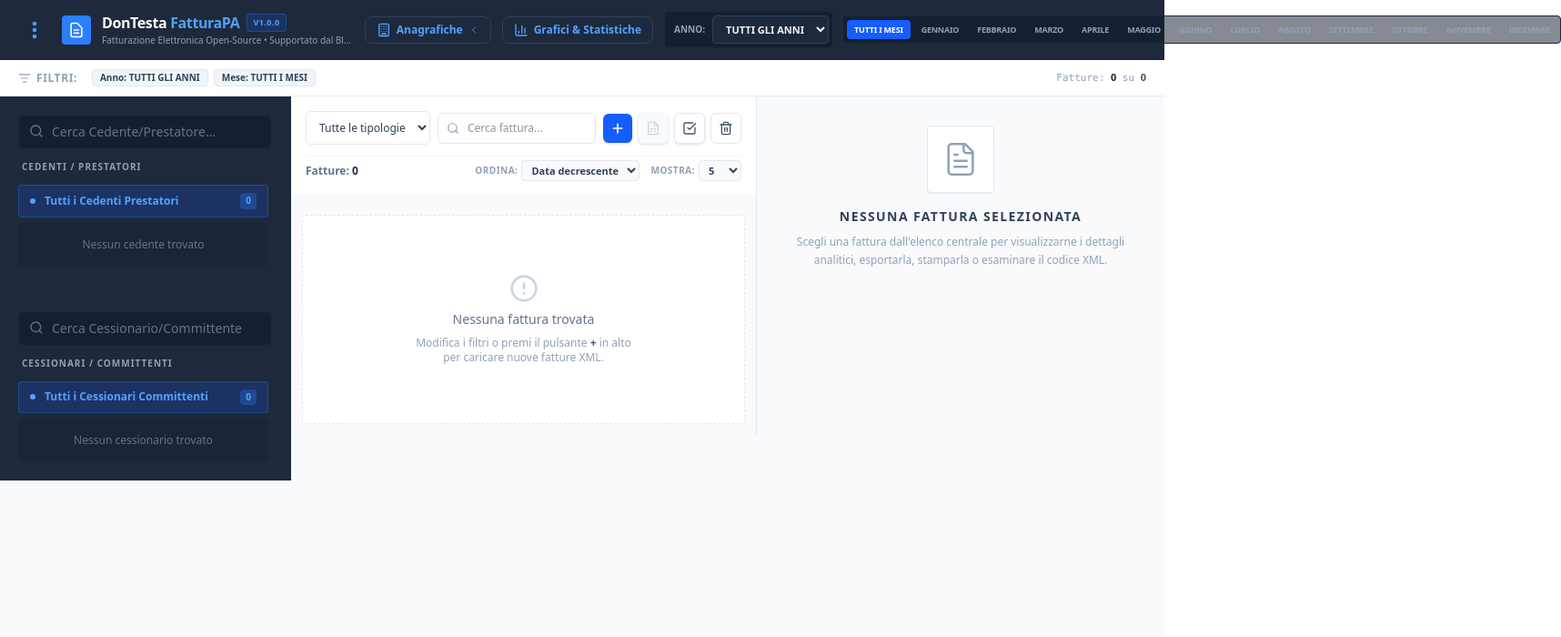
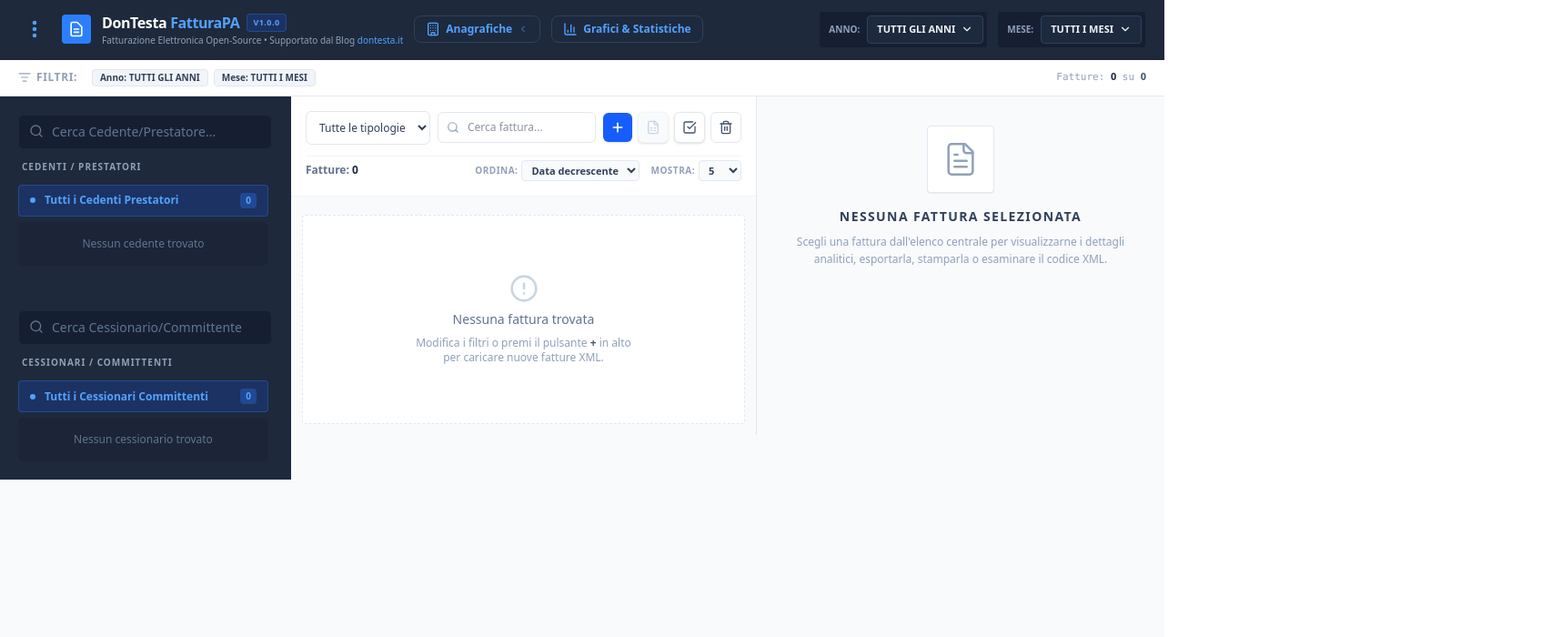
Before and after one commit to amusarra/dontesta-fisco-hub, a React (Vite) app: page / in a window 1280 px wide. Shown: the top 700 px of the page at 91% size, 1716 px wide, since content can reach past the window. Built offline with nearby package versions, Linux system fonts and the light colour scheme.

Commit message:
feat: implement multi-select filters for year and month in AnalyticsDashboard

```diff
--- a/src/App.tsx
+++ b/src/App.tsx
@@ -36,6 +36,7 @@ import InvoiceList from "./components/InvoiceList";
 import InvoiceViewer from "./components/InvoiceViewer";
 import AnalyticsDashboard from "./components/AnalyticsDashboard";
 import DatabaseStatus from "./components/DatabaseStatus";
+import MultiSelect from "./components/MultiSelect";
 import { parseFatturaXML, validateFatturaXML, extractXmlFromP7m, decodeXmlBytes } from "./utils/parser";
 import { loadInvoicesFromDB, saveInvoicesToDB, clearInvoicesDB, migrateFromLocalStorage } from "./utils/db";
 import { FatturaElettronica } from "./types";
@@ -318,9 +319,9 @@ export default function App() {
     });
   };
 
-  // Filters State
-  const [selectedYear, setSelectedYear] = useState<string>("TUTTI GLI ANNI");
-  const [selectedMonth, setSelectedMonth] = useState<string | null>(null);
+  // Filters State - Multi-select arrays
+  const [selectedYears, setSelectedYears] = useState<string[]>([]);
+  const [selectedMonths, setSelectedMonths] = useState<string[]>([]);
   const [selectedSupplier, setSelectedSupplier] = useState<string | null>(null);
   const [selectedCustomer, setSelectedCustomer] = useState<string | null>(null);
 
@@ -484,8 +485,8 @@ export default function App() {
         );
 
         // Reset active filters
-        setSelectedYear("TUTTI GLI ANNI");
-        setSelectedMonth(null);
+        setSelectedYears([]);
+        setSelectedMonths([]);
         setSelectedSupplier(null);
         setSelectedCustomer(null);
 
@@ -547,16 +548,16 @@ export default function App() {
   // Core filtering logic for middle list & left sidebar highlights
   const filteredInvoices = useMemo(() => {
     return invoices.filter((inv) => {
-      // 1. Year Filter
-      if (selectedYear !== "TUTTI GLI ANNI") {
+      // 1. Year Filter (multi-select)
+      if (selectedYears.length > 0) {
         const invYear = inv.datiGenerali.data.split("-")[0];
-        if (invYear !== selectedYear) return false;
+        if (!selectedYears.includes(invYear)) return false;
       }
 
-      // 2. Month Filter
-      if (selectedMonth !== null) {
+      // 2. Month Filter (multi-select)
+      if (selectedMonths.length > 0) {
         const invMonth = inv.datiGenerali.data.split("-")[1];
-        if (invMonth !== selectedMonth) return false;
+        if (!selectedMonths.includes(invMonth)) return false;
       }
 
       // 3. Supplier (Cedente) Filter
@@ -573,7 +574,7 @@ export default function App() {
 
       return true;
     });
-  }, [invoices, selectedYear, selectedMonth, selectedSupplier, selectedCustomer]);
+  }, [invoices, selectedYears, selectedMonths, selectedSupplier, selectedCustomer]);
 
   // Handle smart auto-selection when filters change
   useEffect(() => {
@@ -878,42 +879,31 @@ export default function App() {
 
         {/* YEAR & MONTH SELECTOR FILTER - ALWAYS VISIBLE */}
         <div className="flex flex-col gap-2.5 md:flex-row md:items-center shrink-0 min-w-0 max-w-full">
-          {/* Year Dropdown Select block */}
+          {/* Year Multi-Select */}
           <div className="flex items-center gap-1.5 bg-slate-900/50 p-1 rounded border border-slate-800 shrink-0 select-none">
             <span className="text-[10px] text-slate-400 font-bold uppercase pl-1.5 pr-0.5 hidden sm:inline">Anno:</span>
-            <select
-              value={selectedYear}
-              onChange={(e) => setSelectedYear(e.target.value)}
-              className="bg-slate-800 text-slate-100 text-[11px] font-extrabold rounded px-2.5 py-1.5 border border-slate-700 focus:outline-none focus:ring-1 focus:ring-blue-500 cursor-pointer hover:bg-slate-700 hover:text-white transition-colors"
-              id="year-select-dropdown"
-            >
-              {yearsList.map((year) => (
-                <option key={year} value={year} className="bg-slate-950 text-slate-100 font-bold">
-                  {year}
-                </option>
-              ))}
-            </select>
+            <MultiSelect
+              options={yearsList.filter(y => y !== "TUTTI GLI ANNI").map(year => ({ value: year, label: year }))}
+              selectedValues={selectedYears}
+              onChange={setSelectedYears}
+              allLabel="TUTTI GLI ANNI"
+              id="year-multi-select"
+            />
           </div>
 
-          {/* MONTH SELECTOR FILTER */}
-          <div className="flex items-center gap-1 bg-slate-900/50 p-1 rounded border border-slate-800 max-w-full overflow-x-auto scrollbar-thin whitespace-nowrap">
-            {MONTHS.map((m) => {
-              const isSelected = selectedMonth === m.value;
-              return (
-                <button
-                  key={m.name}
-                  onClick={() => setSelectedMonth(m.value)}
-                  className={`text-[9px] font-bold tracking-tight px-2 py-1 rounded transition-all cursor-pointer whitespace-nowrap ${
-                    isSelected
-                      ? "bg-blue-600 text-white shadow-sm font-extrabold"
-                      : "text-slate-400 hover:text-white hover:bg-slate-800"
-                  }`}
-                  id={`month-pill-${m.name}`}
-                >
-                  {m.name}
-                </button>
-              );
-            })}
+          {/* Month Multi-Select */}
+          <div className="flex items-center gap-1.5 bg-slate-900/50 p-1 rounded border border-slate-800 shrink-0 select-none">
+            <span className="text-[10px] text-slate-400 font-bold uppercase pl-1.5 pr-0.5 hidden sm:inline">Mese:</span>
+            <MultiSelect
+              options={MONTHS.filter(m => m.value !== null).map(month => ({
+                value: month.value!,
+                label: month.name
+              }))}
+              selectedValues={selectedMonths}
+              onChange={setSelectedMonths}
+              allLabel="TUTTI I MESI"
+              id="month-multi-select"
+            />
           </div>
         </div>
       </header>
@@ -926,18 +916,25 @@ export default function App() {
             Filtri:
           </div>
           <div className="flex flex-wrap gap-1.5 items-center">
-            <span className="bg-slate-100 text-slate-700 border border-slate-200 px-2 py-0.5 rounded-sm font-semibold text-[10px]">Anno: {selectedYear}</span>
             <span className="bg-slate-100 text-slate-700 border border-slate-200 px-2 py-0.5 rounded-sm font-semibold text-[10px]">
-              Mese: {selectedMonth ? MONTHS.find(m => m.value === selectedMonth)?.name : "TUTTI I MESI"}
+              Anno: {selectedYears.length === 0 ? "TUTTI GLI ANNI" : selectedYears.length === 1 ? selectedYears[0] : `${selectedYears.length} anni`}
+            </span>
+            <span className="bg-slate-100 text-slate-700 border border-slate-200 px-2 py-0.5 rounded-sm font-semibold text-[10px]">
+              Mese: {selectedMonths.length === 0
+                ? "TUTTI I MESI"
+                : selectedMonths.length === 1
+                  ? MONTHS.find(m => m.value === selectedMonths[0])?.name
+                  : `${selectedMonths.length} mesi`
+              }
             </span>
             {selectedSupplier && <span className="bg-blue-50 text-blue-700 border border-blue-100 px-2 py-0.5 rounded-sm font-semibold text-[10px]">Cedente filtrato</span>}
             {selectedCustomer && <span className="bg-emerald-50 text-emerald-700 border border-emerald-100 px-2 py-0.5 rounded-sm font-semibold text-[10px]">Cessionario filtrato</span>}
 
-            {(selectedYear !== "TUTTI GLI ANNI" || selectedMonth !== null || selectedSupplier !== null || selectedCustomer !== null) && (
+            {(selectedYears.length > 0 || selectedMonths.length > 0 || selectedSupplier !== null || selectedCustomer !== null) && (
               <button
                 onClick={() => {
-                  setSelectedYear("TUTTI GLI ANNI");
-                  setSelectedMonth(null);
+                  setSelectedYears([]);
+                  setSelectedMonths([]);
                   setSelectedSupplier(null);
                   setSelectedCustomer(null);
                   addToast("Filtri azzerati con successo", "info");
@@ -960,8 +957,8 @@ export default function App() {
       {activeView === "charts" ? (
         <AnalyticsDashboard
           invoices={invoices}
-          selectedYear={selectedYear}
-          selectedMonth={selectedMonth}
+          selectedYears={selectedYears}
+          selectedMonths={selectedMonths}
           onClose={() => setActiveView("list")}
           onShowNotification={addToast}
         />
--- a/src/components/AnalyticsDashboard.tsx
+++ b/src/components/AnalyticsDashboard.tsx
@@ -33,8 +33,8 @@ import html2canvas from "html2canvas-pro";
 
 interface AnalyticsDashboardProps {
   invoices: FatturaElettronica[];
-  selectedYear: string;
-  selectedMonth: string | null;
+  selectedYears: string[];
+  selectedMonths: string[];
   onClose: () => void;
   onShowNotification?: (message: string, type: "success" | "error" | "info") => void;
 }
@@ -48,8 +48,8 @@ const MONTH_NAMES = [
 
 export default function AnalyticsDashboard({
   invoices,
-  selectedYear,
-  selectedMonth,
+  selectedYears,
+  selectedMonths,
   onClose,
   onShowNotification
 }: AnalyticsDashboardProps) {
@@ -151,19 +151,19 @@ export default function AnalyticsDashboard({
   // --------------------------------------------------------
   const filteredData = useMemo(() => {
     return invoices.filter(inv => {
-      // Year filter
-      if (selectedYear !== "TUTTI GLI ANNI") {
+      // Year filter (multi-select)
+      if (selectedYears.length > 0) {
         const year = inv.datiGenerali.data.split("-")[0];
-        if (year !== selectedYear) return false;
+        if (!selectedYears.includes(year)) return false;
       }
-      // Month filter
-      if (selectedMonth !== null) {
+      // Month filter (multi-select)
+      if (selectedMonths.length > 0) {
         const month = inv.datiGenerali.data.split("-")[1];
-        if (month !== selectedMonth) return false;
+        if (!selectedMonths.includes(month)) return false;
       }
       return true;
     });
-  }, [invoices, selectedYear, selectedMonth]);
+  }, [invoices, selectedYears, selectedMonths]);
 
   // KPIs
   const kpis = useMemo(() => {
@@ -189,8 +189,12 @@ export default function AnalyticsDashboard({
   // CHART 1: Trend over Time (Monthly, Annual, or Daily)
   // --------------------------------------------------------
   const trendData = useMemo(() => {
-    if (selectedYear === "TUTTI GLI ANNI") {
-      // Group by Year
+    // Decide granularity based on what's selected
+    const hasYears = selectedYears.length > 0;
+    const hasMonths = selectedMonths.length > 0;
+
+    if (!hasYears && !hasMonths) {
+      // No filter = Group by Year
       const groups: Record<string, { period: string; imponibile: number; imposta: number; totale: number }> = {};
       filteredData.forEach(inv => {
         const year = inv.datiGenerali.data.split("-")[0] || "N.D.";
@@ -202,8 +206,8 @@ export default function AnalyticsDashboard({
         groups[year].totale += inv.totaleDocumento || 0;
       });
       return Object.values(groups).sort((a, b) => a.period.localeCompare(b.period));
-    } else if (selectedMonth === null) {
-      // Group by Month for selected year
+    } else if (hasYears && !hasMonths) {
+      // Years selected, no months = Group by Month
       const monthlyArray = Array.from({ length: 12 }, (_, i) => {
         const monthNum = String(i + 1).padStart(2, "0");
         return {
@@ -226,8 +230,11 @@ export default function AnalyticsDashboard({
       });
       return monthlyArray;
     } else {
-      // Group by Day for selected month and year
-      const daysInMonth = new Date(parseInt(selectedYear, 10), parseInt(selectedMonth, 10), 0).getDate();
+      // Months selected = Group by Day
+      // For simplicity, use first selected year if multiple
+      const yearToUse = selectedYears.length > 0 ? selectedYears[0] : new Date().getFullYear().toString();
+      const monthToUse = selectedMonths[0];
+      const daysInMonth = new Date(parseInt(yearToUse, 10), parseInt(monthToUse, 10), 0).getDate();
       const dailyMap: Record<string, { period: string; imponibile: number; imposta: number; totale: number }> = {};
 
       for (let d = 1; d <= daysInMonth; d++) {
@@ -252,7 +259,7 @@ export default function AnalyticsDashboard({
           ...dailyMap[day]
         }));
     }
-  }, [filteredData, selectedYear, selectedMonth]);
+  }, [filteredData, selectedYears, selectedMonths]);
 
   // --------------------------------------------------------
   // CHART 2: Top Clients (Cessionari)
@@ -363,8 +370,16 @@ export default function AnalyticsDashboard({
           </h2>
           <p className="text-xs text-slate-500 font-medium">
             Analisi dettagliata del fatturato basata sul database caricato. Filtri attivi:
-            <strong className="text-slate-800 ml-1">Anno: {selectedYear}</strong>
-            {selectedMonth && <strong className="text-slate-800 ml-1">• Mese: {MONTH_NAMES[parseInt(selectedMonth, 10) - 1]}</strong>}
+            <strong className="text-slate-800 ml-1">
+              Anno: {selectedYears.length === 0 ? "TUTTI" : selectedYears.length === 1 ? selectedYears[0] : `${selectedYears.length} anni`}
+            </strong>
+            {selectedMonths.length > 0 && (
+              <strong className="text-slate-800 ml-1">
+                • Mese: {selectedMonths.length === 1
+                  ? MONTH_NAMES[parseInt(selectedMonths[0], 10) - 1]
+                  : `${selectedMonths.length} mesi`}
+              </strong>
+            )}
           </p>
         </div>
 
@@ -388,7 +403,7 @@ export default function AnalyticsDashboard({
 
             downloadCSV(
               exportRows,
-              `elenco_fatture_${selectedYear}_${selectedMonth || "tutti"}`,
+              `elenco_fatture_${selectedYears.join('-') || 'tutti'}_${selectedMonths.join('-') || "tutti"}`,
               ["ID", "NomeFile", "Numero", "Data", "TipoDocumento", "Fornitore", "FornitorePIVA", "Cliente", "ClientePIVA", "Imponibile", "Imposta", "TotaleDocumento"],
               {
                 ID: "ID Interno",
@@ -480,7 +495,7 @@ export default function AnalyticsDashboard({
             </div>
             <div className="flex items-center gap-1.5">
               <button
-                onClick={() => downloadCSV(trendData, `trend_fatturato_${selectedYear}`, ["period", "imponibile", "imposta", "totale"], {
+                onClick={() => downloadCSV(trendData, `trend_fatturato_${selectedYears.join('-') || 'tutti'}`, ["period", "imponibile", "imposta", "totale"], {
                   period: "Periodo",
                   imponibile: "Imponibile (€)",
                   imposta: "IVA (€)",
@@ -492,7 +507,7 @@ export default function AnalyticsDashboard({
                 <Download className="h-4 w-4" />
               </button>
               <button
-                onClick={() => downloadCardAsImage("chart-trend-card", `andamento_fatturato_${selectedYear}`)}
+                onClick={() => downloadCardAsImage("chart-trend-card", `andamento_fatturato_${selectedYears.join('-') || 'tutti'}`)}
                 className="p-1 rounded hover:bg-slate-100 text-slate-500 hover:text-slate-900 transition-colors cursor-pointer"
                 title="Esporta grafico come immagine"
               >
--- /dev/null
+++ b/src/components/MultiSelect.tsx
@@ -0,0 +1,139 @@
+import React, { useState, useRef, useEffect } from "react";
+import { Check, ChevronDown, X } from "lucide-react";
+
+interface MultiSelectProps {
+  options: { value: string; label: string }[];
+  selectedValues: string[];
+  onChange: (values: string[]) => void;
+  placeholder?: string;
+  allLabel?: string;
+  className?: string;
+  id?: string;
+}
+
+export default function MultiSelect({
+  options,
+  selectedValues,
+  onChange,
+  placeholder = "Seleziona...",
+  allLabel = "TUTTI",
+  className = "",
+  id,
+}: MultiSelectProps) {
+  const [isOpen, setIsOpen] = useState(false);
+  const containerRef = useRef<HTMLDivElement>(null);
+
+  // Close dropdown when clicking outside
+  useEffect(() => {
+    const handleClickOutside = (event: MouseEvent) => {
+      if (containerRef.current && !containerRef.current.contains(event.target as Node)) {
+        setIsOpen(false);
+      }
+    };
+
+    if (isOpen) {
+      document.addEventListener("mousedown", handleClickOutside);
+    }
+
+    return () => {
+      document.removeEventListener("mousedown", handleClickOutside);
+    };
+  }, [isOpen]);
+
+  const handleToggleOption = (value: string) => {
+    if (selectedValues.includes(value)) {
+      // Remove
+      onChange(selectedValues.filter((v) => v !== value));
+    } else {
+      // Add
+      onChange([...selectedValues, value]);
+    }
+  };
+
+  const handleSelectAll = () => {
+    onChange([]);
+    setIsOpen(false);
+  };
+
+  const handleClearAll = () => {
+    onChange([]);
+  };
+
+  const displayText = () => {
+    if (selectedValues.length === 0) {
+      return allLabel;
+    }
+    if (selectedValues.length === 1) {
+      return options.find((opt) => opt.value === selectedValues[0])?.label || "";
+    }
+    return `${selectedValues.length} selezionati`;
+  };
+
+  const isAllSelected = selectedValues.length === 0;
+
+  return (
+    <div ref={containerRef} className={`relative ${className}`} id={id}>
+      {/* Trigger Button */}
+      <button
+        type="button"
+        onClick={() => setIsOpen(!isOpen)}
+        className="bg-slate-800 text-slate-100 text-[11px] font-extrabold rounded px-2.5 py-1.5 border border-slate-700 focus:outline-none focus:ring-1 focus:ring-blue-500 cursor-pointer hover:bg-slate-700 hover:text-white transition-colors flex items-center gap-1.5 w-auto max-w-[180px] justify-between"
+      >
+        <span className="truncate flex-1 min-w-0">{displayText()}</span>
+        <div className="flex items-center gap-0.5 flex-shrink-0">
+          {selectedValues.length > 0 && (
+            <button
+              type="button"
+              onClick={(e) => {
+                e.stopPropagation();
+                handleClearAll();
+              }}
+              className="hover:bg-slate-600 rounded p-0.5 transition-colors flex-shrink-0"
+              title="Cancella selezione"
+            >
+              <X className="h-3 w-3" />
+            </button>
+          )}
+          <ChevronDown className={`h-3.5 w-3.5 transition-transform flex-shrink-0 ${isOpen ? "rotate-180" : ""}`} />
+        </div>
+      </button>
+
+      {/* Dropdown Menu */}
+      {isOpen && (
+        <div className="absolute top-full right-0 mt-1 bg-slate-900 border border-slate-700 rounded shadow-lg z-50 w-[200px] max-h-[300px] overflow-y-auto overflow-x-hidden scrollbar-thin scrollbar-thumb-slate-700 scrollbar-track-slate-800">
+          {/* Select All Option */}
+          <div
+            onClick={handleSelectAll}
+            className={`px-3 py-2 text-[11px] font-bold cursor-pointer transition-colors flex items-center justify-between gap-2 border-b border-slate-700 ${
+              isAllSelected
+                ? "bg-blue-600 text-white"
+                : "text-slate-300 hover:bg-slate-800"
+            }`}
+          >
+            <span className="truncate flex-1">{allLabel}</span>
+            {isAllSelected && <Check className="h-3.5 w-3.5 flex-shrink-0" />}
+          </div>
+
+          {/* Options */}
+          {options.map((option) => {
+            const isSelected = selectedValues.includes(option.value);
+            return (
+              <div
+                key={option.value}
+                onClick={() => handleToggleOption(option.value)}
+                className={`px-3 py-2 text-[11px] font-semibold cursor-pointer transition-colors flex items-center justify-between gap-2 whitespace-nowrap ${
+                  isSelected
+                    ? "bg-blue-600/20 text-blue-200 border-l-2 border-blue-500"
+                    : "text-slate-300 hover:bg-slate-800"
+                }`}
+              >
+                <span className="truncate flex-1">{option.label}</span>
+                {isSelected && <Check className="h-3.5 w-3.5 flex-shrink-0 text-blue-400" />}
+              </div>
+            );
+          })}
+        </div>
+      )}
+    </div>
+  );
+}
--- a/src/index.css
+++ b/src/index.css
@@ -1,4 +1,15 @@
 @import "tailwindcss";
+
+/* Prevent horizontal scrolling globally */
+html, body {
+  overflow-x: hidden;
+  max-width: 100vw;
+}
+
+#root {
+  overflow-x: hidden;
+  max-width: 100vw;
+}
 
 @media print {
   /* Hide UI components not relevant for printing */
```
Also changed, not shown: src/components/DatabaseStatus.tsx (+0 -58 lines).
